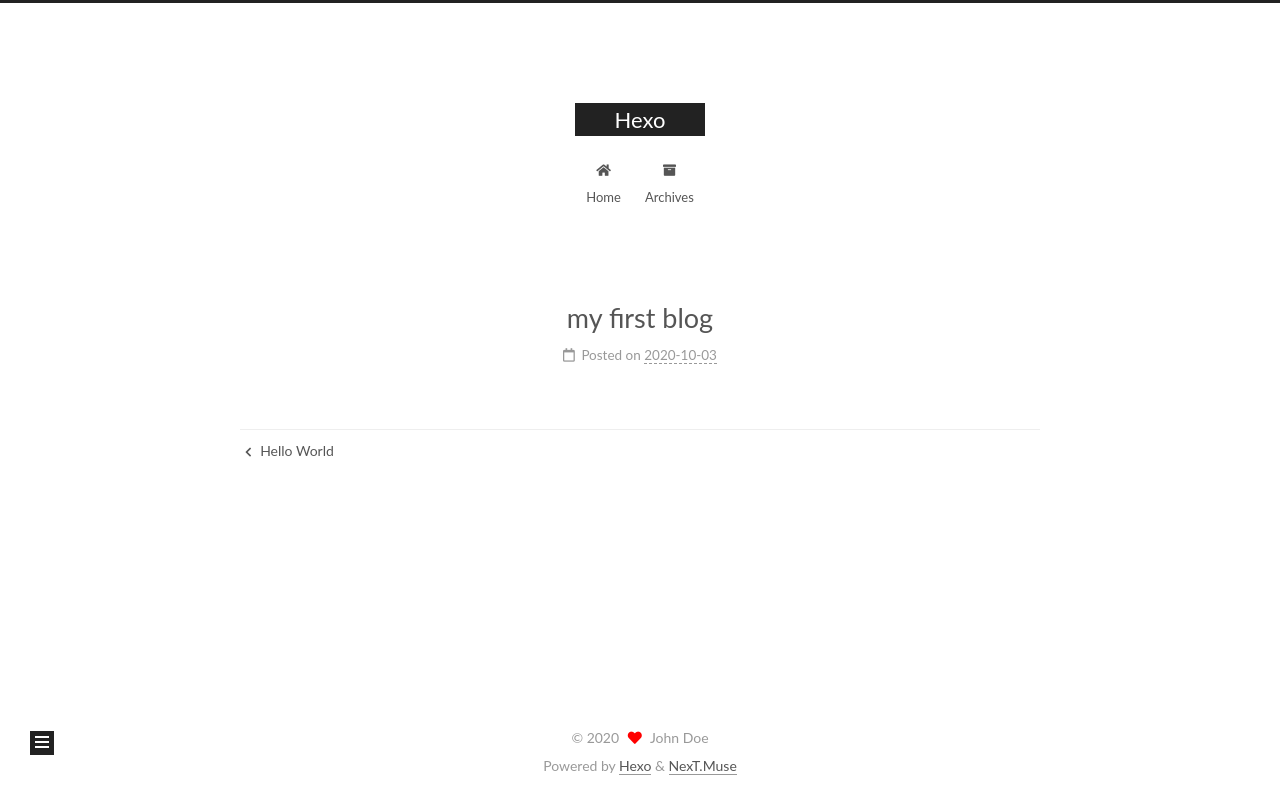
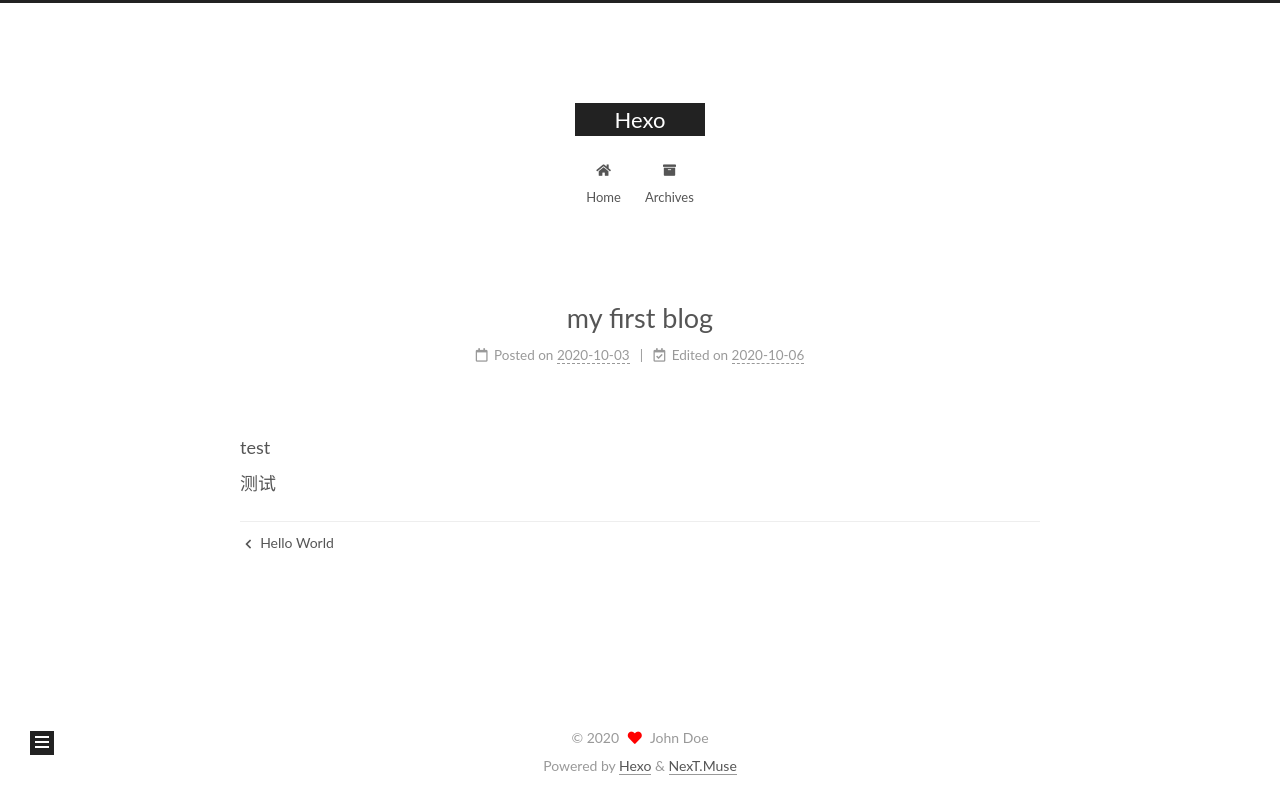
Before and after one commit to words-to-myself/words-to-myself.github.io, a plain HTML site: page 2020/10/03/my-first-blog/index.html in a window 1280 px wide. Drawn offline with Linux system fonts and the light colour scheme.

Commit message:
Site updated: 2020-10-06 16:36:23

```diff
--- a/2020/10/03/my-first-blog/index.html
+++ b/2020/10/03/my-first-blog/index.html
@@ -20,13 +20,15 @@
     var CONFIG = {"hostname":"example.com","root":"/","scheme":"Muse","version":"7.8.0","exturl":false,"sidebar":{"position":"left","display":"post","padding":18,"offset":12,"onmobile":false},"copycode":{"enable":false,"show_result":false,"style":null},"back2top":{"enable":true,"sidebar":false,"scrollpercent":false},"bookmark":{"enable":false,"color":"#222","save":"auto"},"fancybox":false,"mediumzoom":false,"lazyload":false,"pangu":false,"comments":{"style":"tabs","active":null,"storage":true,"lazyload":false,"nav":null},"algolia":{"hits":{"per_page":10},"labels":{"input_placeholder":"Search for Posts","hits_empty":"We didn't find any results for the search: ${query}","hits_stats":"${hits} results found in ${time} ms"}},"localsearch":{"enable":false,"trigger":"auto","top_n_per_article":1,"unescape":false,"preload":false},"motion":{"enable":true,"async":false,"transition":{"post_block":"fadeIn","post_header":"slideDownIn","post_body":"slideDownIn","coll_header":"slideLeftIn","sidebar":"slideUpIn"}}};
   </script>
 
-  <meta property="og:type" content="article">
+  <meta name="description" content="test测试">
+<meta property="og:type" content="article">
 <meta property="og:title" content="my first blog">
 <meta property="og:url" content="http://example.com/2020/10/03/my-first-blog/index.html">
 <meta property="og:site_name" content="Hexo">
+<meta property="og:description" content="test测试">
 <meta property="og:locale" content="en_US">
 <meta property="article:published_time" content="2020-10-03T03:02:49.000Z">
-<meta property="article:modified_time" content="2020-10-03T03:02:49.957Z">
+<meta property="article:modified_time" content="2020-10-06T08:32:35.986Z">
 <meta property="article:author" content="John Doe">
 <meta name="twitter:card" content="summary">
 
@@ -173,6 +175,13 @@
 
               <time title="Created: 2020-10-03 11:02:49" itemprop="dateCreated datePublished" datetime="2020-10-03T11:02:49+08:00">2020-10-03</time>
             </span>
+              <span class="post-meta-item">
+                <span class="post-meta-item-icon">
+                  <i class="far fa-calendar-check"></i>
+                </span>
+                <span class="post-meta-item-text">Edited on</span>
+                <time title="Modified: 2020-10-06 16:32:35" itemprop="dateModified" datetime="2020-10-06T16:32:35+08:00">2020-10-06</time>
+              </span>
 
 
 
@@ -185,6 +194,7 @@
     <div class="post-body" itemprop="articleBody">
 
 
+        <p>test<br>测试</p>
 
     </div>
 
```
Also changed, not shown: index.html (+8 -0 lines).
